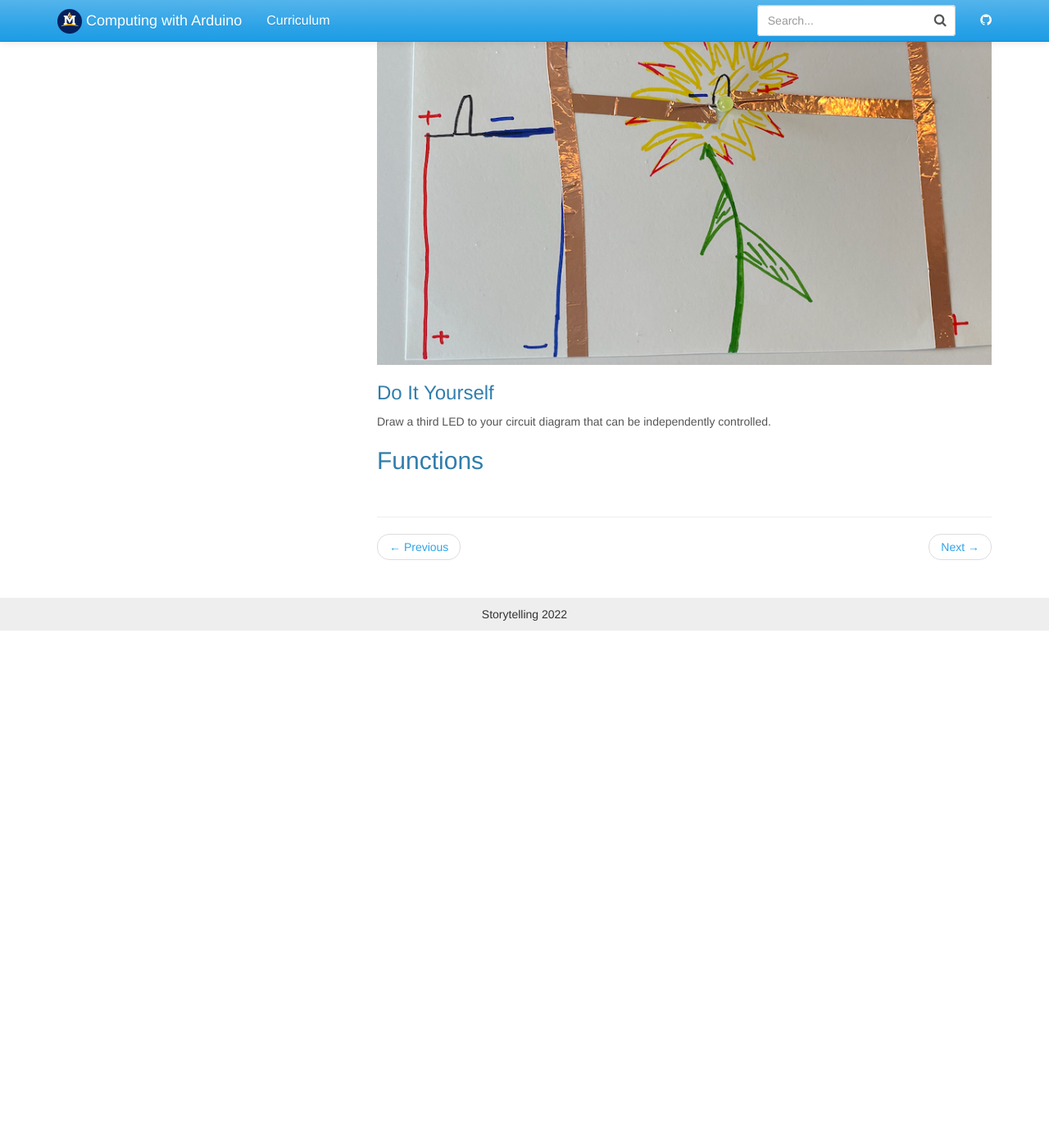
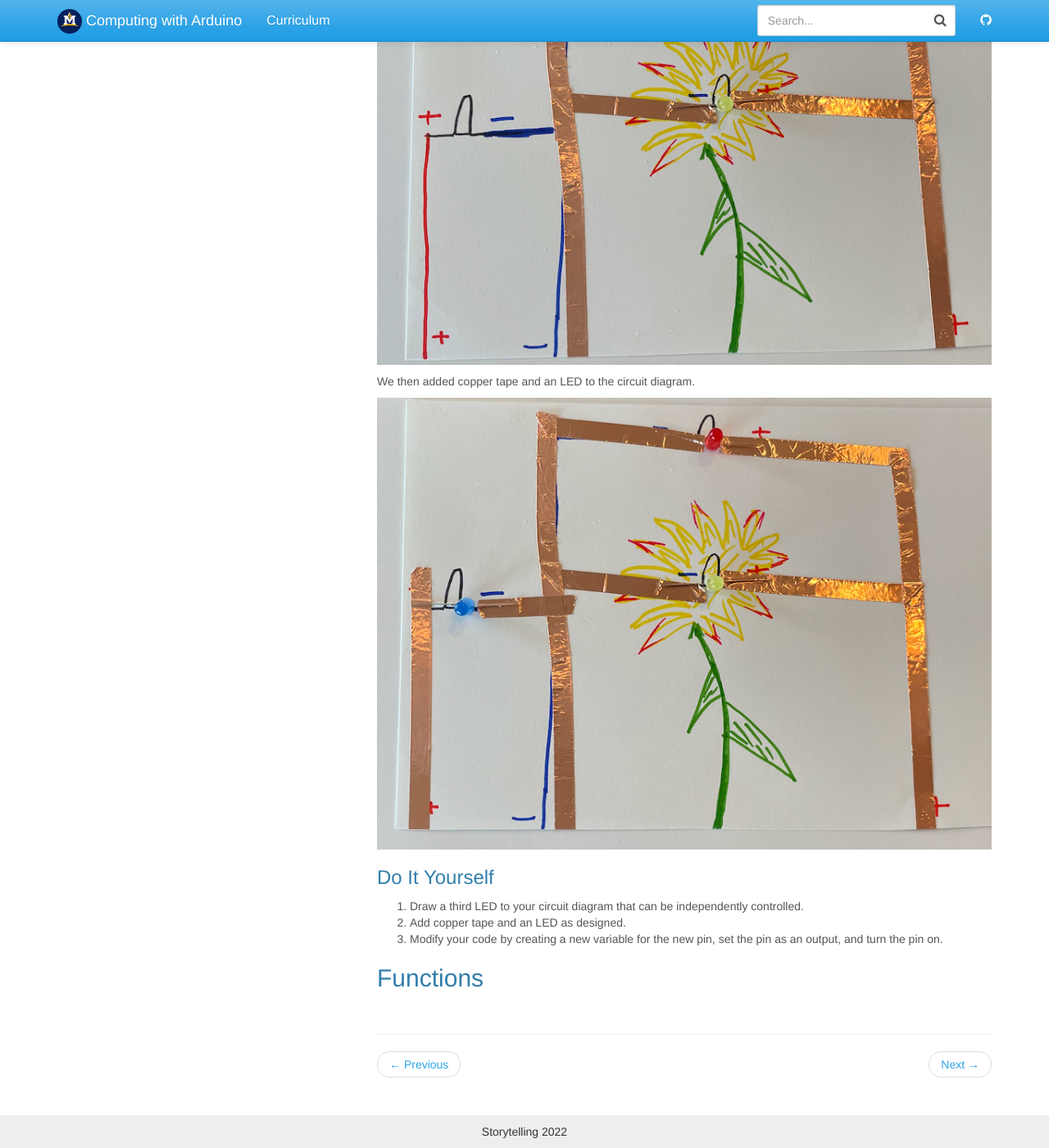
Before and after one commit to jake-chipps/friendometer, a Jekyll site: the page built from _docs/lessons/1-3.md, in a window 1280 px wide and 1400 px high, scrolled down 742 px. Shown: the whole window at 82% size. Built offline with Jekyll 4.4.1, drawn with Linux system fonts in a browser that asks for light colours; before the commit the page ends 1511 px from its top, so only the background shows below that.

Commit message:
Update 1-3.md

```diff
--- a/_docs/lessons/1-3.md
+++ b/_docs/lessons/1-3.md
@@ -34,7 +34,13 @@ where the ground on the new LED connects to the ground that was previously creat
 
 ![computational circuit diagram](../images/1-3_computational-diagram.png)
 
+We then added copper tape and an LED to the circuit diagram.
+
+![computatioal circuit](../images/1-3_computational-circuit.png)
+
 ### Do It Yourself
-Draw a third LED to your circuit diagram that can be independently controlled.
+1. Draw a third LED to your circuit diagram that can be independently controlled.
+2. Add copper tape and an LED as designed.
+3. Modify your code by creating a new variable for the new pin, set the pin as an output, and turn the pin on.
 
 ## Functions
```
